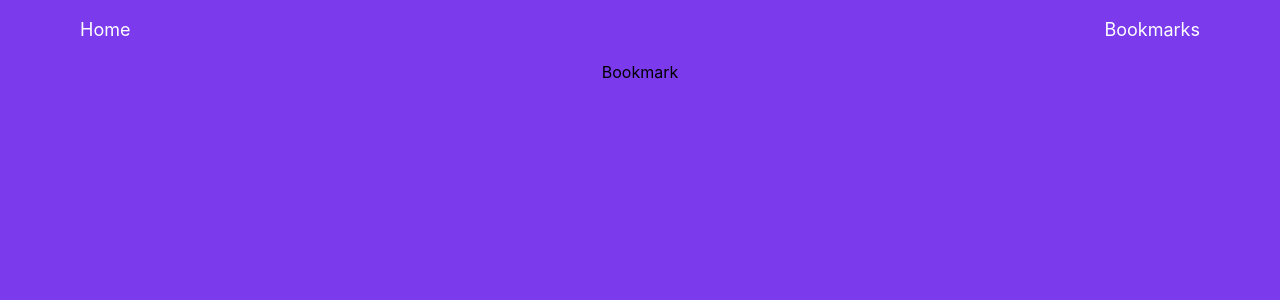
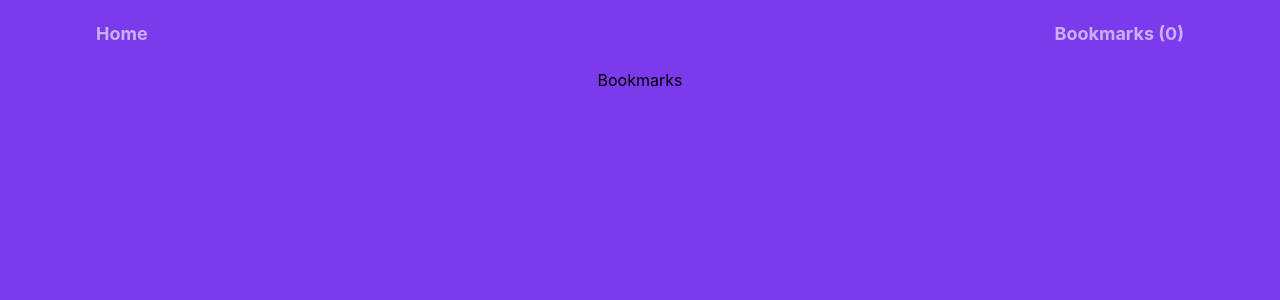
Before and after one commit to adarshnub/tgh-project, a React (Create React App) app in the folder redux-test/: page /bookmark in a window 1280 px wide. Shown: the top 300 px of the page. Built offline with nearby package versions, Linux system fonts and the light colour scheme.

Commit message:
add bookmark updated

```diff
--- a/redux-test/package.json
+++ b/redux-test/package.json
@@ -3,11 +3,13 @@
   "version": "0.1.0",
   "private": true,
   "dependencies": {
+    "@reduxjs/toolkit": "^1.9.5",
     "@testing-library/jest-dom": "^5.16.5",
     "@testing-library/react": "^13.4.0",
     "@testing-library/user-event": "^13.5.0",
     "react": "^18.2.0",
     "react-dom": "^18.2.0",
+    "react-redux": "^8.1.1",
     "react-router-dom": "^6.14.1",
     "react-scripts": "5.0.1",
     "web-vitals": "^2.1.4"
--- a/redux-test/src/components/Bookmark.js
+++ b/redux-test/src/components/Bookmark.js
@@ -1,8 +1,50 @@
 import React from 'react'
+import { useSelector } from 'react-redux';
 
 const Bookmark = () => {
+
+  const quotes = useSelector(state => state.bookmark);
+
+  const cards = quotes.map((quote) => (
+    <div>
+      <div
+        className="bg-red-400
+    rounded-2xl
+    min-h-[8rem]
+    flex flex-col
+    justify-center
+    items-center
+    gap-8
+    text-white
+    w-[17rem]
+    sm:w-full
+    px-4
+    py-2
+    "
+      >
+        <p>{quote.content}</p>
+        {/* <h1 className="font-bold text-black">loading quote......</h1> */}
+        <h4
+          className="text-sm
+        font-bold"
+        >
+          ~{quote.author}
+        </h4>
+        <button
+        // onClick={() => addToBookmark(quote)}
+        className="bg-blue-500 px-4 py-2 rounded-lg">
+          Add to Bookmarks
+        </button>
+      </div>
+    </div>
+  ));
+
   return (
-    <div>Bookmark</div>
+    <div>
+      <h1>Bookmarks</h1>
+      {cards}
+
+    </div>
   )
 }
 
--- a/redux-test/src/components/Home.js
+++ b/redux-test/src/components/Home.js
@@ -1,8 +1,11 @@
 import React from 'react'
+import Quote from './Quote';
 
 const Home = () => {
   return (
-    <div>Home</div>
+    <div>
+        <Quote />
+    </div>
   )
 }
 
--- a/redux-test/src/components/Navbar.js
+++ b/redux-test/src/components/Navbar.js
@@ -1,16 +1,22 @@
 import React from 'react';
+import { useSelector } from 'react-redux';
+import { Link } from 'react-router-dom';
 
 const Navbar = () => {
+  const bookmarkedItems = useSelector(state => state.bookmark);
+
   return (
     <div>
-        <nav
-        className="text-white
-       py-4
-       md:text-lg"
-      >
-        <ul className="flex justify-between ">
-          <li>Home</li>
-          <li>Bookmarks</li>
+       <nav className="text-white py-4 md:text-lg">
+        <ul className="flex justify-between font-bold  ">
+          <li
+          className=" hover:bg-blue-600 active:bg-blue-700 focus:outline-none focus:ring focus:ring-blue-300 px-4 py-1 rounded-lg opacity-60 ">
+            <Link to="/">Home</Link>
+          </li>
+          <li
+          className=" hover:bg-blue-600 active:bg-blue-700 focus:outline-none focus:ring focus:ring-blue-300 px-4 py-1 rounded-lg opacity-60 ">
+            <Link to="/bookmark">Bookmarks ({bookmarkedItems.length})</Link>
+          </li>
         </ul>
       </nav>
 
--- a/redux-test/src/components/Quote.js
+++ b/redux-test/src/components/Quote.js
@@ -1,16 +1,25 @@
-import React, { useEffect, useState } from 'react';
+import React, { useEffect, useState } from "react";
+import { useDispatch } from "react-redux";
+import { add } from "../store/bookmarkSlice";
 
 
 const Quote = () => {
+
+  const dispatch = useDispatch();
+
   const [quotes, getQuotes] = useState([]);
-  useEffect(()=> {
-      fetch('http://api.quotable.io/random')
-      .then(data=>data.json())
-      .then(result=> getQuotes([result]))
-      .catch(error => console.error(error));
-  },[]);
+  useEffect(() => {
+    fetch("http://api.quotable.io/random")
+      .then((data) => data.json())
+      .then((result) => getQuotes([result]))
+      .catch((error) => console.error(error));
+  }, []);
 
-  const cards = quotes.map(quote => (
+  const addToBookmark = (quote) => {
+    dispatch(add(quote))
+  }
+
+  const cards = quotes.map((quote) => (
     <div>
       <div
         className="bg-red-400
@@ -25,8 +34,8 @@ const Quote = () => {
     sm:w-full
     px-4
     py-2
-    ">
-
+    "
+      >
         <p>{quote.content}</p>
         {/* <h1 className="font-bold text-black">loading quote......</h1> */}
         <h4
@@ -35,20 +44,22 @@ const Quote = () => {
         >
           ~{quote.author}
         </h4>
-      <button className='bg-blue-500 px-4 py-2 rounded-lg'>Add to Bookmarks</button>
+        <button
+        onClick={() => addToBookmark(quote)}
+        className="bg-blue-500 px-4 py-2 rounded-lg">
+          Add to Bookmarks
+        </button>
       </div>
     </div>
-  ))
-
+  ));
 
   return (
     <>
       <h1>Quote</h1>
-    <div>
-      {cards}
-    </div>
+      <div>{cards}</div>
+      <button>Next Quote</button>
     </>
-  )
-}
+  );
+};
 
 export default Quote;
--- a/redux-test/src/components/RootLayout.js
+++ b/redux-test/src/components/RootLayout.js
@@ -1,23 +1,28 @@
-import React from 'react'
-import { Outlet } from 'react-router-dom';
-import Navbar from './Navbar';
+import React from "react";
+import { Outlet } from "react-router-dom";
+import Navbar from "./Navbar";
+import { Provider } from "react-redux";
+import store from "../store/store";
 
 const RootLayout = () => {
   return (
     <div
-    className="main-container
+      className="main-container
     mx-auto
     min-h-screen
     bg-violet-600
     px-8
     md:px-20
-    ">
-    <Navbar />
-    <main>
-        <Outlet />
-    </main>
+    "
+    >
+      <Provider store={store}>
+        <Navbar />
+        <main>
+          <Outlet />
+        </main>
+      </Provider>
     </div>
-  )
-}
+  );
+};
 
 export default RootLayout;
--- /dev/null
+++ b/redux-test/src/store/bookmarkSlice.js
@@ -0,0 +1,16 @@
+import {createSlice} from "@reduxjs/toolkit";
+
+const initialState = [];
+
+const bookmarkSlice = createSlice({
+    name : 'bookmark',
+    initialState,
+    reducers: {
+        add(state,action){
+            state.push(action.payload)
+        }
+    }
+});
+
+export const {add} = bookmarkSlice.actions;
+export default bookmarkSlice.reducer;
--- /dev/null
+++ b/redux-test/src/store/store.js
@@ -0,0 +1,13 @@
+import { configureStore } from "@reduxjs/toolkit";
+import bookmarkSlice from "./bookmarkSlice";
+
+
+
+const store = configureStore({
+    reducer : {
+        bookmark : bookmarkSlice,
+    }
+});
+
+
+export default store;
```
Also changed, not shown: 1 other file (tests, documents, lock files or other folders). Lines whose indentation alone changed are shown as unchanged.
